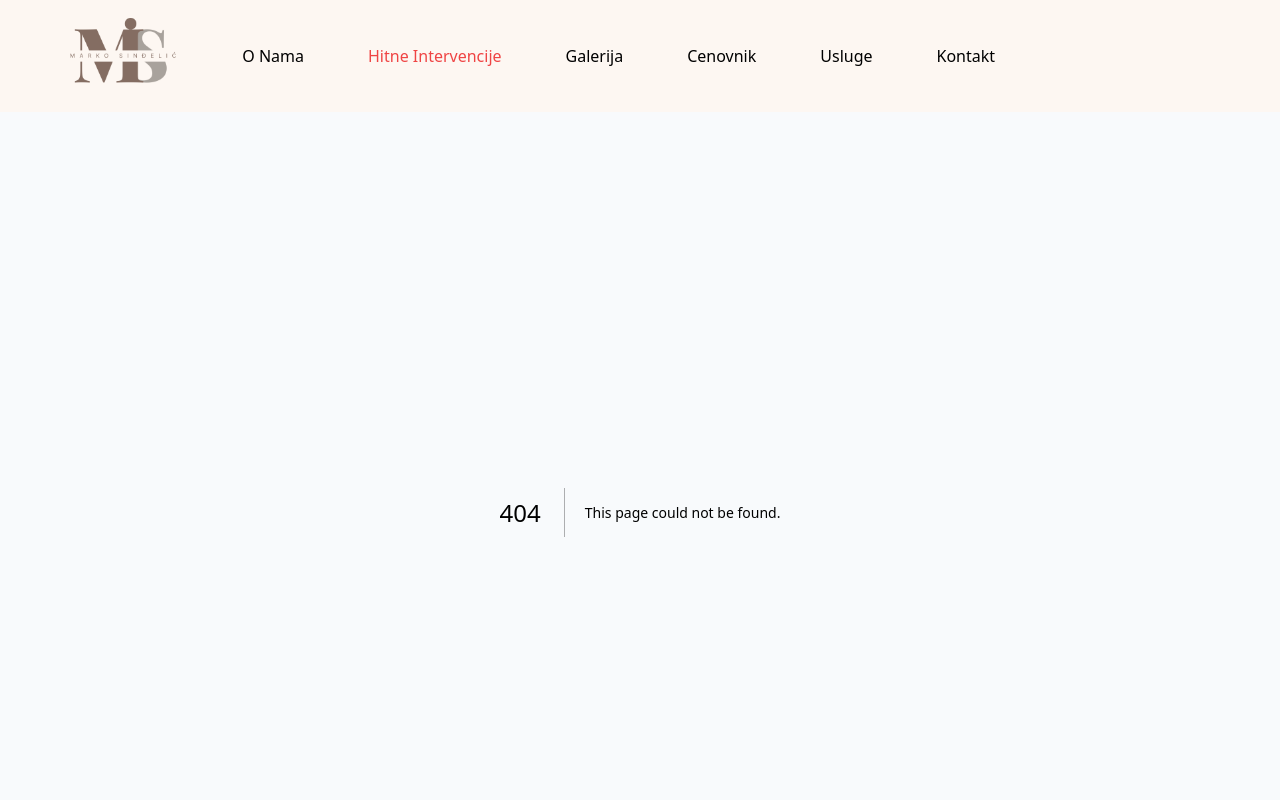
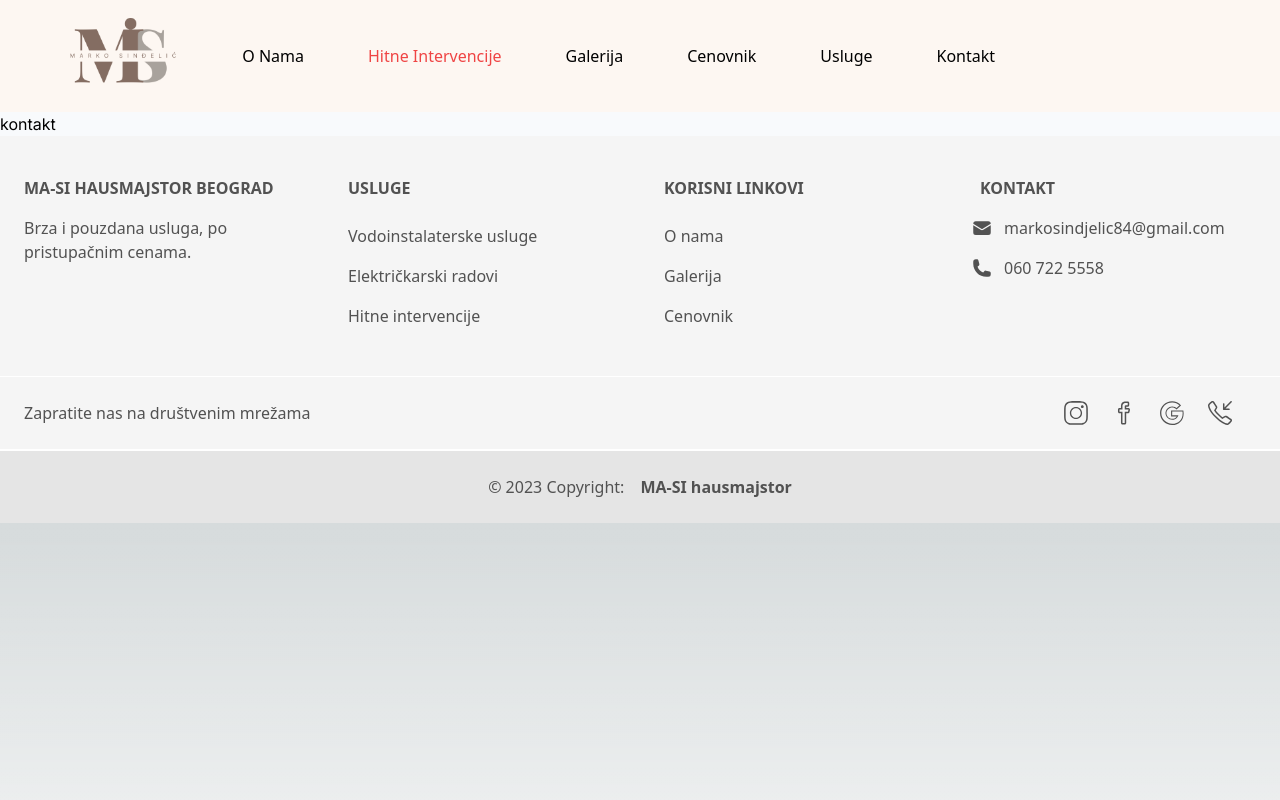
Before and after one commit to cehicm/ma-si-hausmajstor, a Next.js app: page /kontakt in a window 1280 px wide. Before the commit this address had no page. Shown: the top 800 px of the page. Built offline with nearby package versions, Linux system fonts and the light colour scheme.

Commit message:
Add contact page

```diff
--- /dev/null
+++ b/src/pages/kontakt.js
@@ -0,0 +1,25 @@
+// Električarski radovi u Beogradu uključuju opštine:
+
+// Čukarica
+// Novi Beograd
+// Palilula
+// Rakovica
+// Savski venac
+// Stari grad
+// Voždovac
+// Vračar
+// Zemun
+// Zvezdara
+// Barajevo
+// Grocka
+// Lazarevac
+// Mladenovac
+// Obrenovac
+// Sopot
+// Surčin
+
+import React from "react";
+
+export default function kontakt() {
+	return <div>kontakt</div>;
+}
```
